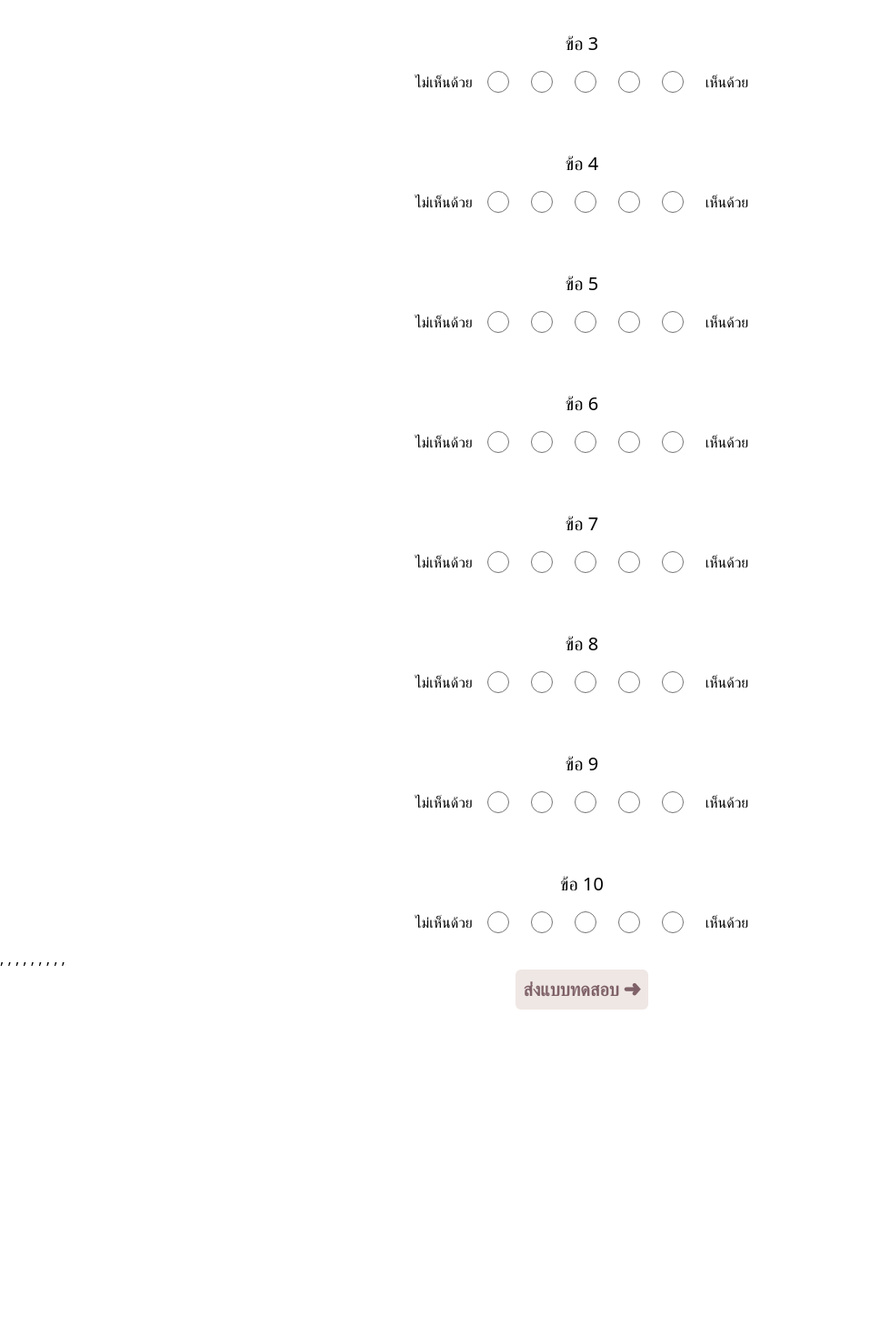
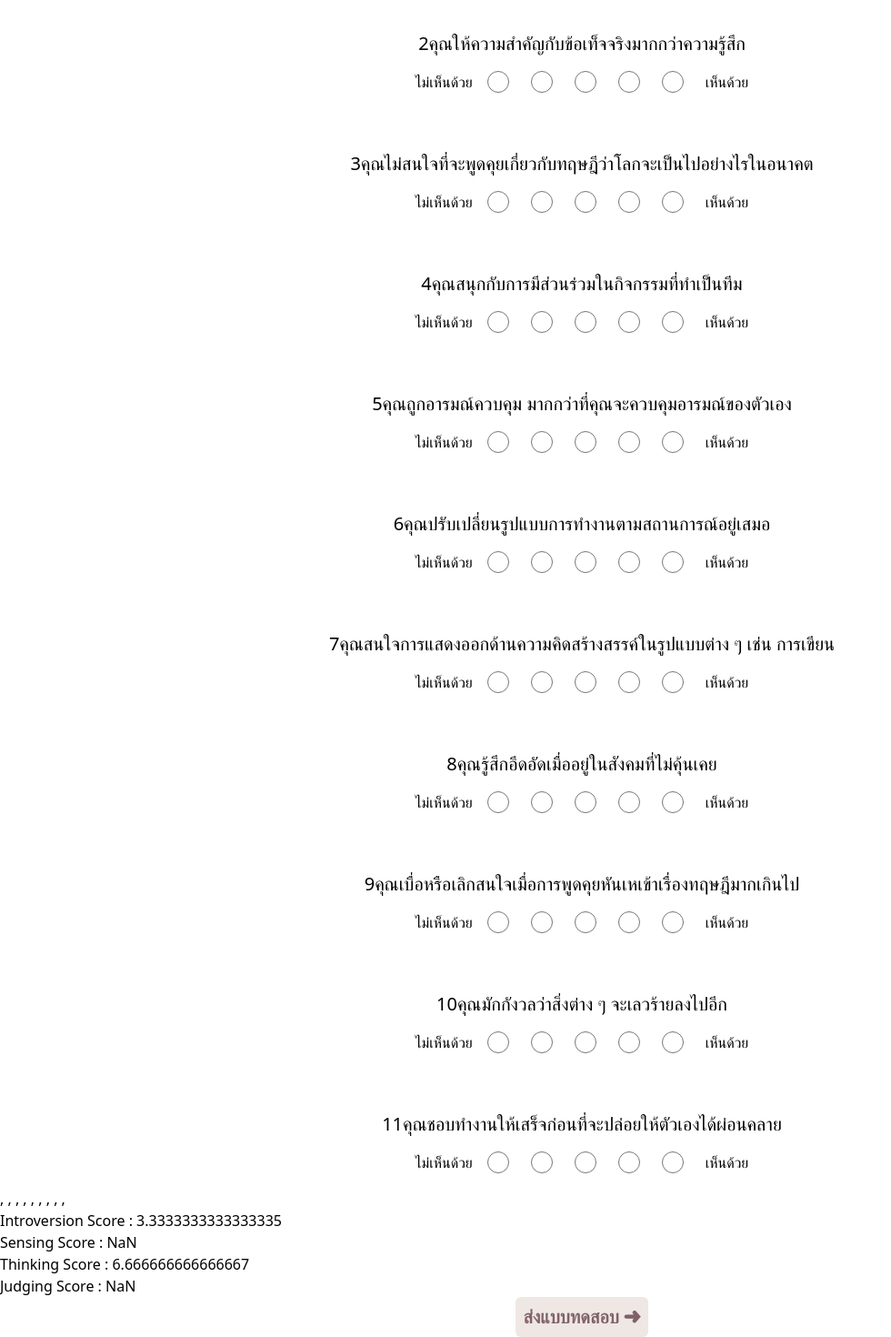
Before and after one commit to louiskub/MBTI_Prediction-Linear-Algebra-, a React (Vite) app in the folder web_app/frontend/: page /mbti-test in a window 1280 px wide. Shown: the part 740-2210 px from the top of the page at 91% size, without its empty margins (0-980 px from the left). Before the commit the page ends 1850 px from the top, so only its background shows below. Built offline with nearby package versions, Linux system fonts and the light colour scheme; the HTML template or start-up script is replaced by a standard one; a web font is replaced by a local one.

Commit message:
update score calculate

```diff
--- a/web_app/frontend/src/pages/MBTItest.tsx
+++ b/web_app/frontend/src/pages/MBTItest.tsx
@@ -10,16 +10,18 @@ function MBTItest() {
     const [interest, setInterest] = useState('');
 
     const questions = [
-        "ข้อ 1",
-        "ข้อ 2",
-        "ข้อ 3",
-        "ข้อ 4",
-        "ข้อ 5",
-        "ข้อ 6",
-        "ข้อ 7",
-        "ข้อ 8",
-        "ข้อ 9",
-        "ข้อ 10"
+        "คุณรู้สึกสบายใจในการพบปะผู้คนใหม่ ๆ", //Introversion Score
+        "คุณมักจะวางแผนก่อนลงมือทำเสมอ", //Judging Score
+        "คุณให้ความสำคัญกับข้อเท็จจริงมากกว่าความรู้สึก", //Thinking Score
+        "คุณไม่สนใจที่จะพูดคุยเกี่ยวกับทฤษฎีว่าโลกจะเป็นไปอย่างไรในอนาคต", //Sensing Score
+        "คุณสนุกกับการมีส่วนร่วมในกิจกรรมที่ทำเป็นทีม", //Introversion Score
+        "คุณถูกอารมณ์ควบคุม มากกว่าที่คุณจะควบคุมอารมณ์ของตัวเอง", //Thinking Score
+        "คุณปรับเปลี่ยนรูปแบบการทำงานตามสถานการณ์อยู่เสมอ", //Judging Score
+        "คุณสนใจการแสดงออกด้านความคิดสร้างสรรค์ในรูปแบบต่าง ๆ เช่น การเขียน", //Sensing Score
+        "คุณรู้สึกอึดอัดเมื่ออยู่ในสังคมที่ไม่คุ้นเคย", //Introversion Score
+        "คุณเบื่อหรือเลิกสนใจเมื่อการพูดคุยหันเหเข้าเรื่องทฤษฎีมากเกินไป", //Thinking Score
+        "คุณมักกังวลว่าสิ่งต่าง ๆ จะเลวร้ายลงไปอีก", //Sensing Score
+        "คุณชอบทำงานให้เสร็จก่อนที่จะปล่อยให้ตัวเองได้ผ่อนคลาย" //Judging Score
     ];
     const questionOptions = [0, 1, 2, 3, 4]
     const [selectedValues, setSelectedValues] = useState(Array(10).fill(null));
@@ -119,7 +121,7 @@ function MBTItest() {
             <div className="flex flex-col space-y-8">
                 {questions.map((question, questionIndex) => (
                     <div key={questionIndex} className="flex flex-col items-center p-4">
-                        <h2 className="text-xl mb-4">{question}</h2>
+                        <h2 className="text-xl mb-4">{questionIndex}{question}</h2>
                         <div className="flex space-x-4 items-center">
                             <p>ไม่เห็นด้วย</p>
                             {questionOptions.map((option) => (
@@ -140,6 +142,10 @@ function MBTItest() {
                 ))}
             </div>
             <p>{selectedValues.join(', ')}</p>
+            <p>Introversion Score : {(selectedValues[0] + selectedValues[4] + (4 - selectedValues[8])) * 10 / 12}</p>
+            <p>Sensing Score : {(selectedValues[3] + (4 - selectedValues[7]) + (4 - selectedValues[10])) * 10 / 12}</p>
+            <p>Thinking Score : {(selectedValues[2] + (4 - selectedValues[5]) + (4 - selectedValues[9])) * 10 / 12}</p>
+            <p>Judging Score : {(selectedValues[1] + (4 - selectedValues[6]) + selectedValues[11]) * 10 / 12}</p>
             <div className="flex justify-center">
                 <Link to="/" className="rounded-md text-xl font-bold p-2 text-et-brown bg-et-pale-pink text-center hover:text-et-dark-green hover:bg-et-sage-green hover:cursor-pointer">
                     ส่งแบบทดสอบ ➜
```
